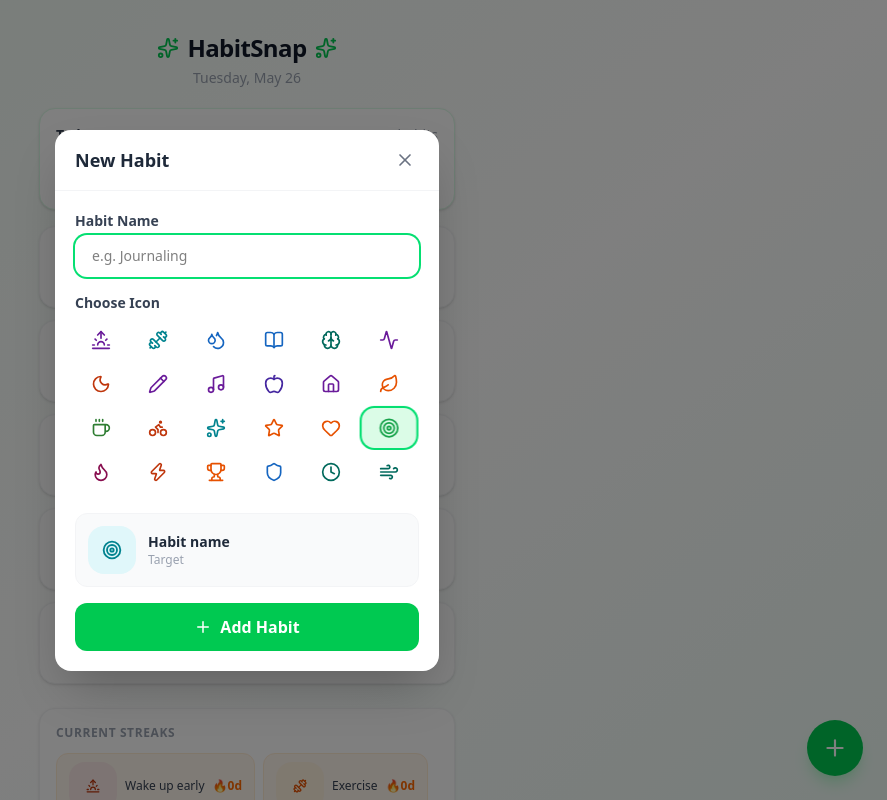
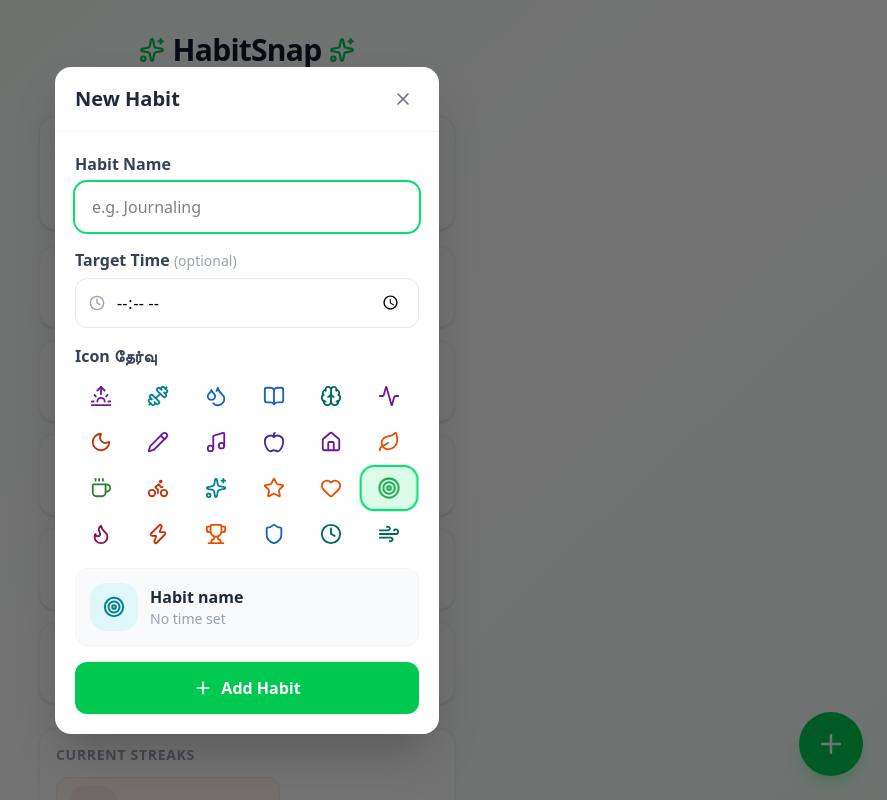
Before and after one commit to silampusurya-ctrl/habitsnap, a React (Vite) app: page / in a window 1280 px wide. Both pictures are taken after a click on the button "Add habit". Shown: the top 800 px of the page, without its empty margins (393-1280 px from the left). Built offline with nearby package versions, Linux system fonts and the light colour scheme.

Commit message:
feat: add target time per habit + increase font size to medium

```diff
--- a/src/App.jsx
+++ b/src/App.jsx
@@ -18,6 +18,19 @@ function getTodayLabel() {
   return new Date().toLocaleDateString('en-US', { weekday: 'long', month: 'long', day: 'numeric' });
 }
 
+// Sort incomplete habits by their target time, completed ones go last
+function sortHabits(habits, todayEntries) {
+  return [...habits].sort((a, b) => {
+    const aDone = todayEntries[a.id]?.completed ? 1 : 0;
+    const bDone = todayEntries[b.id]?.completed ? 1 : 0;
+    if (aDone !== bDone) return aDone - bDone;
+    // Both incomplete or both complete → sort by time
+    const aTime = a.time || '99:99';
+    const bTime = b.time || '99:99';
+    return aTime.localeCompare(bTime);
+  });
+}
+
 export default function App() {
   const [habits, setHabits] = useState(() => loadHabits());
   const [dailyData, setDailyData] = useState(() => loadDailyData());
@@ -27,7 +40,6 @@ export default function App() {
 
   const todayKey = getTodayKey();
 
-  // Load today's photos from IndexedDB on mount + prune old ones
   useEffect(() => {
     const ids = loadHabits().map((h) => h.id);
     loadTodayPhotos(todayKey, ids).then(setTodayPhotos);
@@ -37,7 +49,6 @@ export default function App() {
   useEffect(() => { saveHabits(habits); }, [habits]);
   useEffect(() => { saveDailyData(dailyData); }, [dailyData]);
 
-  // Reload at midnight
   useEffect(() => {
     const key = getTodayKey();
     const id = setInterval(() => { if (getTodayKey() !== key) window.location.reload(); }, 60_000);
@@ -62,15 +73,12 @@ export default function App() {
     setHabits((prev) => prev.filter((h) => h.id !== habitId));
   }, []);
 
-  const handleAddHabit = useCallback(({ name, icon }) => {
+  const handleAddHabit = useCallback(({ name, icon, time }) => {
     const id = `${Date.now()}-${Math.random().toString(36).slice(2)}`;
-    setHabits((prev) => [...prev, { id, name, icon }]);
+    setHabits((prev) => [...prev, { id, name, icon, time }]);
   }, []);
 
-  const sortedHabits = [...habits].sort((a, b) => {
-    return (todayEntries[a.id]?.completed ? 1 : 0) - (todayEntries[b.id]?.completed ? 1 : 0);
-  });
-
+  const sortedHabits = sortHabits(habits, todayEntries);
   const completedCount = habits.filter((h) => todayEntries[h.id]?.completed).length;
   const existingNames = habits.map((h) => h.name.toLowerCase());
 
@@ -81,11 +89,11 @@ export default function App() {
         {/* Header */}
         <header className="pt-8 pb-5 text-center">
           <div className="flex items-center justify-center gap-2 mb-1">
-            <Sparkles size={22} className="text-green-500" />
-            <h1 className="text-2xl font-extrabold text-gray-900 tracking-tight">HabitSnap</h1>
-            <Sparkles size={22} className="text-green-500" />
+            <Sparkles size={26} className="text-green-500" />
+            <h1 className="text-3xl font-extrabold text-gray-900 tracking-tight">HabitSnap</h1>
+            <Sparkles size={26} className="text-green-500" />
           </div>
-          <p className="text-sm text-gray-400">{getTodayLabel()}</p>
+          <p className="text-base text-gray-400 font-medium">{getTodayLabel()}</p>
         </header>
 
         {/* Progress */}
@@ -95,8 +103,8 @@ export default function App() {
         <div className="space-y-3">
           {sortedHabits.length === 0 && (
             <div className="text-center py-12">
-              <p className="text-4xl mb-3">🌱</p>
-              <p className="text-gray-500 text-sm">No habits yet. Tap + to add one!</p>
+              <p className="text-5xl mb-3">🌱</p>
+              <p className="text-gray-500 text-base">No habits yet. Tap + to add one!</p>
             </div>
           )}
           {sortedHabits.map((habit) => (
@@ -117,7 +125,7 @@ export default function App() {
         {/* Streaks strip */}
         {habits.length > 0 && (
           <div className="mt-6 bg-white rounded-2xl border border-gray-100 shadow-sm p-4">
-            <p className="text-xs font-semibold text-gray-400 uppercase tracking-wider mb-3">Current Streaks</p>
+            <p className="text-sm font-bold text-gray-400 uppercase tracking-wider mb-3">Current Streaks</p>
             <div className="flex flex-wrap gap-2">
               {habits.map((h) => {
                 const streak = getStreakForHabit(h.id, dailyData);
@@ -127,8 +135,8 @@ export default function App() {
                     className="flex items-center gap-2 bg-orange-50 border border-orange-100 rounded-xl px-3 py-2"
                   >
                     <HabitIcon iconName={h.icon} habitId={h.id} size={14} />
-                    <span className="text-xs text-gray-700 font-medium">{h.name}</span>
-                    <span className="text-xs text-orange-500 font-bold">🔥{streak}d</span>
+                    <span className="text-sm text-gray-700 font-semibold">{h.name}</span>
+                    <span className="text-sm text-orange-500 font-bold">🔥{streak}d</span>
                   </div>
                 );
               })}
@@ -140,10 +148,10 @@ export default function App() {
       {/* FAB */}
       <button
         onClick={() => setShowAdd(true)}
-        className="fixed bottom-6 right-6 bg-green-500 hover:bg-green-600 active:bg-green-700 text-white rounded-full w-14 h-14 flex items-center justify-center shadow-lg shadow-green-200 transition-all hover:scale-105 active:scale-95"
+        className="fixed bottom-6 right-6 bg-green-500 hover:bg-green-600 active:bg-green-700 text-white rounded-full w-16 h-16 flex items-center justify-center shadow-lg shadow-green-200 transition-all hover:scale-105 active:scale-95"
         title="Add habit"
       >
-        <Plus size={26} />
+        <Plus size={30} />
       </button>
 
       {showAdd && (
--- a/src/components/AddHabitModal.jsx
+++ b/src/components/AddHabitModal.jsx
@@ -1,31 +1,42 @@
 import { useState } from 'react';
-import { X, Plus } from 'lucide-react';
+import { X, Plus, Clock } from 'lucide-react';
 import * as Icons from 'lucide-react';
 import { ICON_OPTIONS, HabitIcon, getIconColor } from './HabitIcon';
 
 const PREVIEW_ID = 'preview_habit';
 
-export default function AddHabitModal({ existingNames, onAdd, onClose }) {
-  const [name, setName] = useState('');
-  const [icon, setIcon] = useState('Target');
+export default function AddHabitModal({ existingNames, onAdd, onClose, editHabit }) {
+  const [name, setName] = useState(editHabit?.name || '');
+  const [icon, setIcon] = useState(editHabit?.icon || 'Target');
+  const [time, setTime] = useState(editHabit?.time || '');
   const [error, setError] = useState('');
+
+  const isEdit = !!editHabit;
 
   const handleSubmit = (e) => {
     e.preventDefault();
     const trimmed = name.trim();
-    if (!trimmed) { setError('Please enter a habit name.'); return; }
-    if (existingNames.includes(trimmed.toLowerCase())) {
-      setError('A habit with this name already exists.');
+    if (!trimmed) { setError('Habit name enter பண்ணுங்க.'); return; }
+    if (!isEdit && existingNames.includes(trimmed.toLowerCase())) {
+      setError('இந்த பெயரில் habit already இருக்கு.');
       return;
     }
-    onAdd({ name: trimmed, icon });
+    onAdd({ name: trimmed, icon, time });
     onClose();
   };
+
+  function fmt12(t) {
+    if (!t) return '';
+    const [h, m] = t.split(':').map(Number);
+    const ampm = h >= 12 ? 'PM' : 'AM';
+    const h12 = h % 12 || 12;
+    return `${h12}:${String(m).padStart(2, '0')} ${ampm}`;
+  }
 
   return (
     <div
       className="fixed inset-0 z-50 flex items-end sm:items-center justify-center p-4"
-      style={{ background: 'rgba(0,0,0,0.5)' }}
+      style={{ background: 'rgba(0,0,0,0.55)' }}
       onClick={onClose}
     >
       <div
@@ -34,16 +45,16 @@ export default function AddHabitModal({ existingNames, onAdd, onClose }) {
       >
         {/* Header */}
         <div className="flex items-center justify-between px-5 py-4 border-b border-gray-100">
-          <h2 className="text-lg font-bold text-gray-800">New Habit</h2>
-          <button onClick={onClose} className="p-1 rounded-full hover:bg-gray-100 transition-colors">
+          <h2 className="text-xl font-bold text-gray-800">{isEdit ? 'Edit Habit' : 'New Habit'}</h2>
+          <button onClick={onClose} className="p-1.5 rounded-full hover:bg-gray-100 transition-colors">
             <X size={20} className="text-gray-500" />
           </button>
         </div>
 
         <form onSubmit={handleSubmit} className="p-5 space-y-4">
-          {/* Name input */}
+          {/* Name */}
           <div>
-            <label className="block text-sm font-semibold text-gray-700 mb-1">Habit Name</label>
+            <label className="block text-base font-semibold text-gray-700 mb-1.5">Habit Name</label>
             <input
               autoFocus
               type="text"
@@ -51,14 +62,33 @@ export default function AddHabitModal({ existingNames, onAdd, onClose }) {
               onChange={(e) => { setName(e.target.value); setError(''); }}
               placeholder="e.g. Journaling"
               maxLength={40}
-              className="w-full border border-gray-200 rounded-xl px-4 py-2.5 text-sm focus:outline-none focus:ring-2 focus:ring-green-400 focus:border-transparent transition"
+              className="w-full border border-gray-200 rounded-xl px-4 py-3 text-base focus:outline-none focus:ring-2 focus:ring-green-400 focus:border-transparent transition"
             />
-            {error && <p className="text-red-500 text-xs mt-1">{error}</p>}
+            {error && <p className="text-red-500 text-sm mt-1">{error}</p>}
+          </div>
+
+          {/* Target Time */}
+          <div>
+            <label className="block text-base font-semibold text-gray-700 mb-1.5">
+              Target Time <span className="text-sm font-normal text-gray-400">(optional)</span>
+            </label>
+            <div className="relative">
+              <Clock size={16} className="absolute left-3.5 top-1/2 -translate-y-1/2 text-gray-400 pointer-events-none" />
+              <input
+                type="time"
+                value={time}
+                onChange={(e) => setTime(e.target.value)}
+                className="w-full border border-gray-200 rounded-xl pl-10 pr-4 py-3 text-base focus:outline-none focus:ring-2 focus:ring-green-400 focus:border-transparent transition"
+              />
+            </div>
+            {time && (
+              <p className="text-sm text-green-600 font-medium mt-1 ml-1">⏰ {fmt12(time)} க்கு reminder</p>
+            )}
           </div>
 
           {/* Icon picker */}
           <div>
-            <label className="block text-sm font-semibold text-gray-700 mb-2">Choose Icon</label>
+            <label className="block text-base font-semibold text-gray-700 mb-2">Icon தேர்வு</label>
             <div className="grid grid-cols-6 gap-1.5 max-h-44 overflow-y-auto pr-1">
               {ICON_OPTIONS.map((iconName) => {
                 const LucideIcon = Icons[iconName];
@@ -77,11 +107,7 @@ export default function AddHabitModal({ existingNames, onAdd, onClose }) {
                     title={iconName}
                   >
                     {LucideIcon && (
-                      <LucideIcon
-                        size={20}
-                        style={{ color: selected ? '#16a34a' : color }}
-                        strokeWidth={2}
-                      />
+                      <LucideIcon size={22} style={{ color: selected ? '#16a34a' : color }} strokeWidth={2} />
                     )}
                   </button>
                 );
@@ -89,20 +115,20 @@ export default function AddHabitModal({ existingNames, onAdd, onClose }) {
             </div>
           </div>
 
-          {/* Live preview */}
-          <div className="flex items-center gap-3 p-3 bg-gray-50 rounded-xl border border-gray-100">
-            <HabitIcon iconName={icon} habitId={PREVIEW_ID} size={20} />
+          {/* Preview */}
+          <div className="flex items-center gap-3 p-3.5 bg-gray-50 rounded-xl border border-gray-100">
+            <HabitIcon iconName={icon} habitId={PREVIEW_ID} size={22} />
             <div>
-              <p className="text-sm font-semibold text-gray-800">{name || 'Habit name'}</p>
-              <p className="text-xs text-gray-400">{icon}</p>
+              <p className="text-base font-semibold text-gray-800">{name || 'Habit name'}</p>
+              <p className="text-sm text-gray-400">{time ? fmt12(time) : 'No time set'}</p>
             </div>
           </div>
 
           <button
             type="submit"
-            className="w-full bg-green-500 hover:bg-green-600 active:bg-green-700 text-white font-semibold py-3 rounded-xl flex items-center justify-center gap-2 transition-colors"
+            className="w-full bg-green-500 hover:bg-green-600 active:bg-green-700 text-white text-base font-bold py-3.5 rounded-xl flex items-center justify-center gap-2 transition-colors"
           >
-            <Plus size={18} /> Add Habit
+            <Plus size={20} /> {isEdit ? 'Save Changes' : 'Add Habit'}
           </button>
         </form>
       </div>
--- a/src/components/HabitCard.jsx
+++ b/src/components/HabitCard.jsx
@@ -1,13 +1,21 @@
 import { useRef, useState } from 'react';
-import { Camera, Trash2, Flame, CheckCircle2, XCircle } from 'lucide-react';
+import { Camera, Trash2, Flame, CheckCircle2, Clock } from 'lucide-react';
 import { compressImage, ALLOWED_TYPES } from '../utils/imageUtils';
 import { HabitIcon } from './HabitIcon';
+
+function fmt12(t) {
+  if (!t) return '';
+  const [h, m] = t.split(':').map(Number);
+  const ampm = h >= 12 ? 'PM' : 'AM';
+  const h12 = h % 12 || 12;
+  return `${h12}:${String(m).padStart(2, '0')} ${ampm}`;
+}
 
 function StatusBadge({ completed, animated }) {
   if (completed) {
     return (
       <CheckCircle2
-        size={28}
+        size={30}
         className={`flex-shrink-0 text-green-500 ${animated ? 'animate-bounce-in' : ''}`}
         strokeWidth={2.5}
       />
@@ -42,7 +50,7 @@ export default function HabitCard({ habit, entry, streak, photo, onUpload, onDel
       onUpload(habit.id, base64);
       setTimeout(() => setAnimated(false), 600);
     } catch {
-      setError('Could not process image.');
+      setError('Image process ஆகல, மீண்டும் try பண்ணு.');
     } finally {
       setUploading(false);
       e.target.value = '';
@@ -55,32 +63,45 @@ export default function HabitCard({ habit, entry, streak, photo, onUpload, onDel
         completed ? 'bg-white border-green-200' : 'bg-white border-gray-100'
       }`}
     >
-      <HabitIcon iconName={habit.icon} habitId={habit.id} />
+      <HabitIcon iconName={habit.icon} habitId={habit.id} size={24} />
 
+      {/* Text info */}
       <div className="flex-1 min-w-0">
-        <p className={`font-semibold text-sm truncate ${completed ? 'text-gray-500 line-through' : 'text-gray-800'}`}>
+        <p className={`font-bold text-base truncate ${completed ? 'text-gray-400 line-through' : 'text-gray-800'}`}>
           {habit.name}
         </p>
-        <div className="flex items-center gap-1 mt-0.5 flex-wrap">
-          {streak > 0 && (
-            <span className="flex items-center gap-0.5 text-xs text-orange-500 font-semibold">
-              <Flame size={11} /> {streak}d streak
+
+        <div className="flex items-center gap-2 mt-0.5 flex-wrap">
+          {/* Target time */}
+          {habit.time && (
+            <span className="flex items-center gap-1 text-sm text-blue-500 font-semibold">
+              <Clock size={13} /> {fmt12(habit.time)}
             </span>
           )}
+
+          {/* Streak */}
+          {streak > 0 && (
+            <span className="flex items-center gap-0.5 text-sm text-orange-500 font-semibold">
+              <Flame size={13} /> {streak}d streak
+            </span>
+          )}
+
+          {/* Completion time */}
           {entry?.timestamp && (
-            <span className="text-xs text-gray-400">
-              {streak > 0 ? '·' : ''} {new Date(entry.timestamp).toLocaleTimeString([], { hour: '2-digit', minute: '2-digit' })}
+            <span className="text-sm text-green-600 font-medium">
+              ✓ {new Date(entry.timestamp).toLocaleTimeString([], { hour: '2-digit', minute: '2-digit' })}
             </span>
           )}
         </div>
-        {error && <p className="text-red-500 text-xs mt-1">{error}</p>}
+
+        {error && <p className="text-red-500 text-sm mt-1">{error}</p>}
       </div>
 
       {/* Proof thumbnail */}
       {photo && (
         <button
           onClick={() => onThumbnailClick(photo)}
-          className="flex-shrink-0 w-11 h-11 rounded-xl overflow-hidden border-2 border-green-200 hover:border-green-400 transition-colors"
+          className="flex-shrink-0 w-12 h-12 rounded-xl overflow-hidden border-2 border-green-200 hover:border-green-400 transition-colors"
           title="View proof"
         >
           <img src={photo} alt="proof" className="w-full h-full object-cover" />
@@ -92,12 +113,13 @@ export default function HabitCard({ habit, entry, streak, photo, onUpload, onDel
         <button
           onClick={() => inputRef.current?.click()}
           disabled={uploading}
-          className="flex-shrink-0 flex items-center gap-1.5 bg-green-50 hover:bg-green-100 active:bg-green-200 border border-green-200 text-green-700 text-xs font-semibold px-3 py-2 rounded-xl transition-colors disabled:opacity-50"
+          className="flex-shrink-0 flex items-center gap-1.5 bg-green-50 hover:bg-green-100 active:bg-green-200 border border-green-200 text-green-700 text-sm font-bold px-3 py-2 rounded-xl transition-colors disabled:opacity-50"
         >
-          <Camera size={14} />
+          <Camera size={16} />
           {uploading ? '...' : 'Proof'}
         </button>
       )}
+
       <input
         ref={inputRef}
         type="file"
@@ -108,13 +130,13 @@ export default function HabitCard({ habit, entry, streak, photo, onUpload, onDel
 
       <StatusBadge completed={completed} animated={animated} />
 
-      {/* Delete on hover */}
+      {/* Delete */}
       <button
         onClick={() => onDelete(habit.id)}
         className="absolute top-2 right-2 p-1 rounded-full opacity-0 group-hover:opacity-100 hover:bg-red-50 transition-all text-gray-300 hover:text-red-400"
         title="Delete habit"
       >
-        <Trash2 size={13} />
+        <Trash2 size={14} />
       </button>
     </div>
   );
--- a/src/components/ProgressBar.jsx
+++ b/src/components/ProgressBar.jsx
@@ -11,19 +11,19 @@ export default function ProgressBar({ completed, total }) {
       : pct >= 25
       ? '✨ Good start, keep it up!'
       : pct > 0
-      ? '🌱 You\'ve started — don\'t stop now!'
+      ? '🌱 Started! Don\'t stop now!'
       : '👋 Ready to build great habits today?';
 
   return (
     <div className="bg-white rounded-2xl shadow-sm border border-green-100 p-4 mb-4">
       <div className="flex items-center justify-between mb-2">
-        <span className="text-sm font-semibold text-gray-700">Today's Progress</span>
-        <span className="text-sm font-bold text-green-600">
-          {completed}/{total} <span className="text-gray-400 font-normal">habits</span>
+        <span className="text-base font-bold text-gray-700">Today's Progress</span>
+        <span className="text-base font-bold text-green-600">
+          {completed}/{total} <span className="text-gray-400 font-normal text-sm">habits</span>
         </span>
       </div>
 
-      <div className="relative h-3 bg-gray-100 rounded-full overflow-hidden mb-3">
+      <div className="relative h-4 bg-gray-100 rounded-full overflow-hidden mb-3">
         <div
           className="progress-bar-fill h-full rounded-full transition-all duration-700 ease-out"
           style={{
@@ -38,7 +38,7 @@ export default function ProgressBar({ completed, total }) {
         />
       </div>
 
-      <p className="text-xs text-gray-500 text-center">{message}</p>
+      <p className="text-sm text-gray-500 text-center font-medium">{message}</p>
     </div>
   );
 }
```
Also changed, not shown: src/utils/storage.js (+5 -5 lines).
